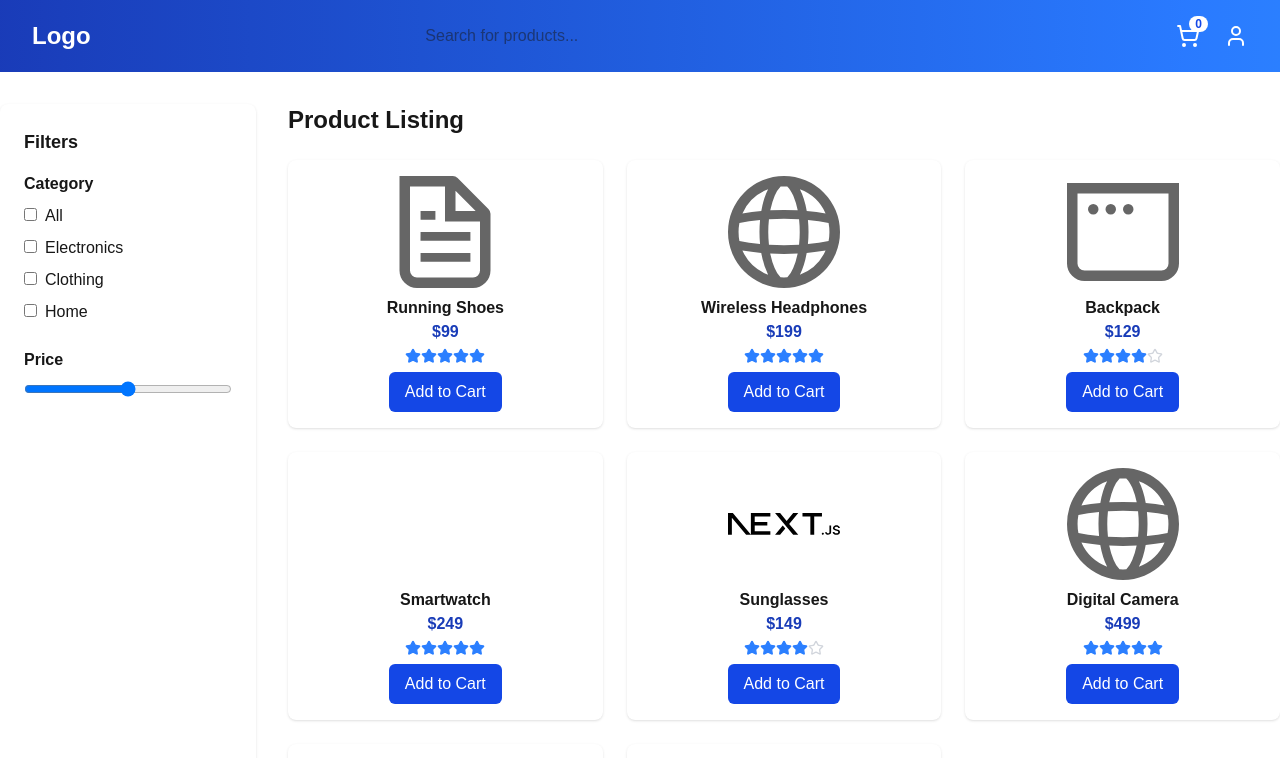
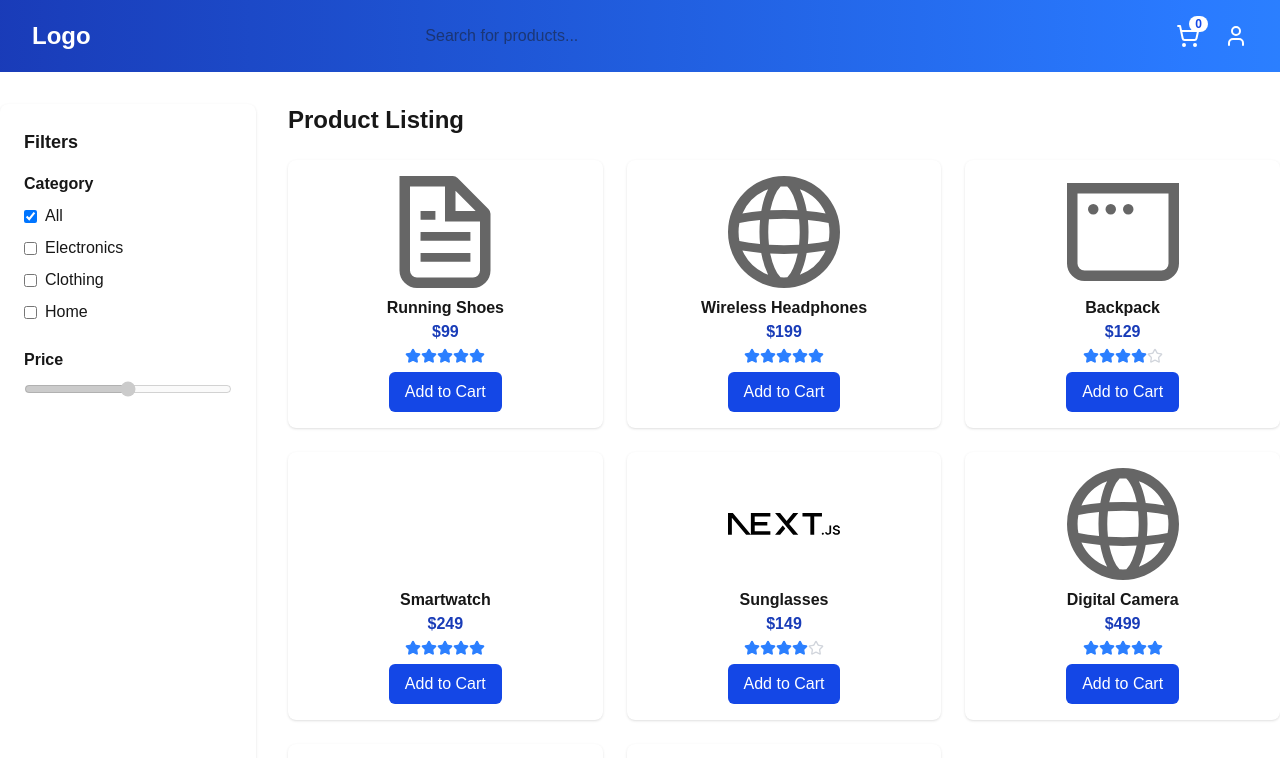
Before and after one commit to mohitngi/assignment-whatbytes, a Next.js app: page / in a window 1280 px wide. Shown: the top 758 px of the page. Built offline with nearby package versions, Linux system fonts and the light colour scheme.

Commit message:
feat: add interactive category filtering to product grid

```diff
--- a/src/app/page.tsx
+++ b/src/app/page.tsx
@@ -1,35 +1,68 @@
+import { useState } from "react";
 import ProductCard from "../components/ProductCard";
 import { products } from "../data/products";
 
+const categories = ["All", "Electronics", "Clothing", "Home"];
+
 export default function Home() {
+  const [selectedCategories, setSelectedCategories] = useState<string[]>(["All"]);
+
+  const handleCategoryChange = (category: string) => {
+    if (category === "All") {
+      setSelectedCategories(["All"]);
+    } else {
+      let updated = selectedCategories.includes(category)
+        ? selectedCategories.filter((c) => c !== category)
+        : [...selectedCategories.filter((c) => c !== "All"), category];
+      if (updated.length === 0) updated = ["All"];
+      setSelectedCategories(updated);
+    }
+  };
+
+  const filteredProducts =
+    selectedCategories.includes("All")
+      ? products
+      : products.filter((p) => selectedCategories.includes(p.category));
+
   return (
     <div className="flex gap-8 py-8">
       {/* Sidebar */}
       <aside className="w-64 bg-white rounded-lg shadow p-6 hidden lg:block">
         <div className="font-bold text-lg mb-4">Filters</div>
-        {/* Category filter placeholder */}
+        {/* Category filter */}
         <div className="mb-6">
           <div className="font-semibold mb-2">Category</div>
           <div className="flex flex-col gap-2">
-            <label><input type="checkbox" className="mr-2" />All</label>
-            <label><input type="checkbox" className="mr-2" />Electronics</label>
-            <label><input type="checkbox" className="mr-2" />Clothing</label>
-            <label><input type="checkbox" className="mr-2" />Home</label>
+            {categories.map((cat) => (
+              <label key={cat} className="flex items-center">
+                <input
+                  type="checkbox"
+                  className="mr-2"
+                  checked={selectedCategories.includes(cat)}
+                  onChange={() => handleCategoryChange(cat)}
+                />
+                {cat}
+              </label>
+            ))}
           </div>
         </div>
         {/* Price range placeholder */}
         <div>
           <div className="font-semibold mb-2">Price</div>
-          <input type="range" min={0} max={1000} className="w-full" />
+          <input type="range" min={0} max={1000} className="w-full" disabled />
         </div>
       </aside>
       {/* Product Grid */}
       <section className="flex-1">
         <h1 className="text-2xl font-bold mb-6">Product Listing</h1>
         <div className="grid grid-cols-1 sm:grid-cols-2 lg:grid-cols-3 gap-6">
-          {products.map((product) => (
-            <ProductCard key={product.id} product={product} />
-          ))}
+          {filteredProducts.length === 0 ? (
+            <div className="col-span-full text-center text-gray-500">No products found.</div>
+          ) : (
+            filteredProducts.map((product) => (
+              <ProductCard key={product.id} product={product} />
+            ))
+          )}
         </div>
       </section>
     </div>
```
